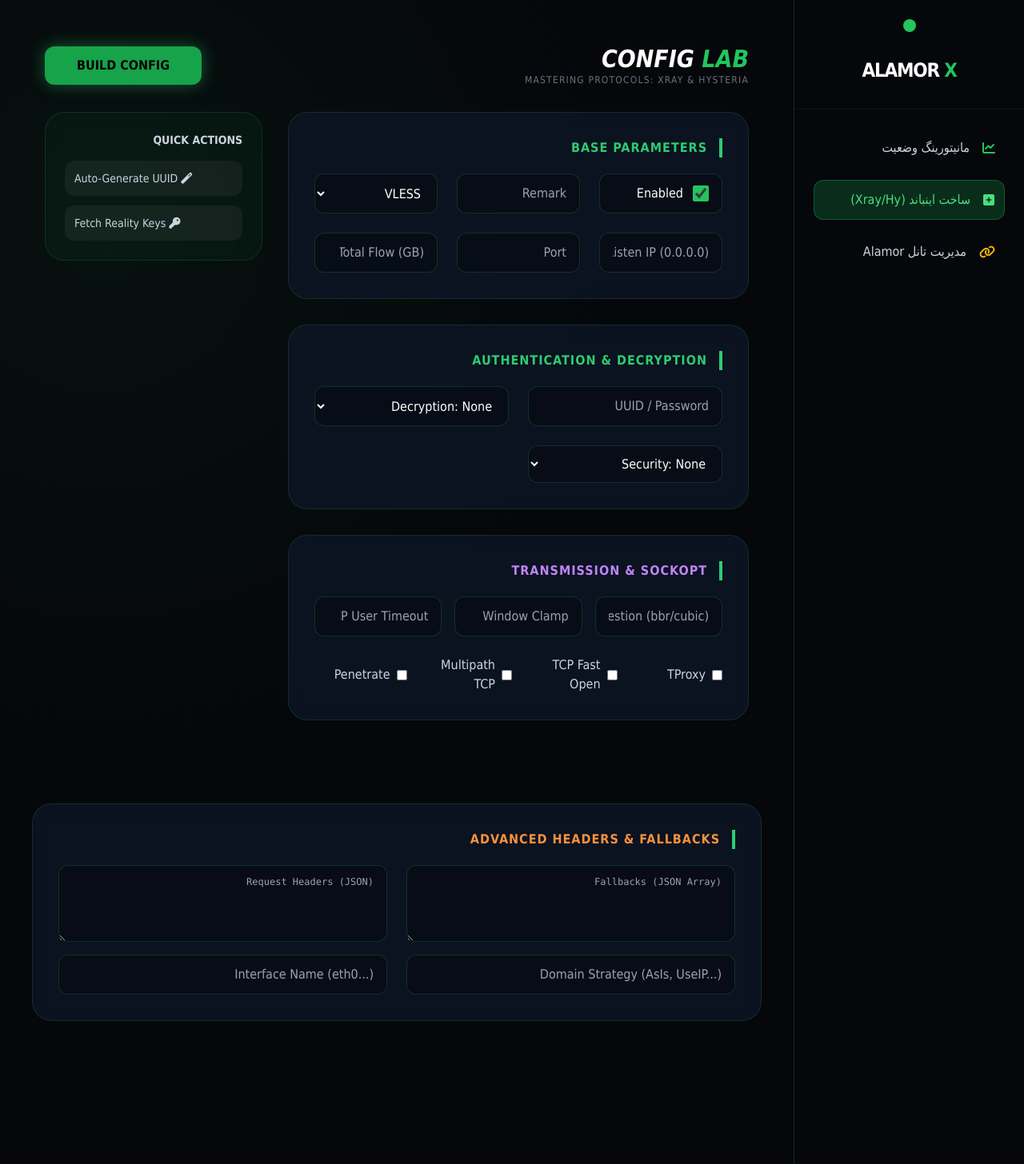
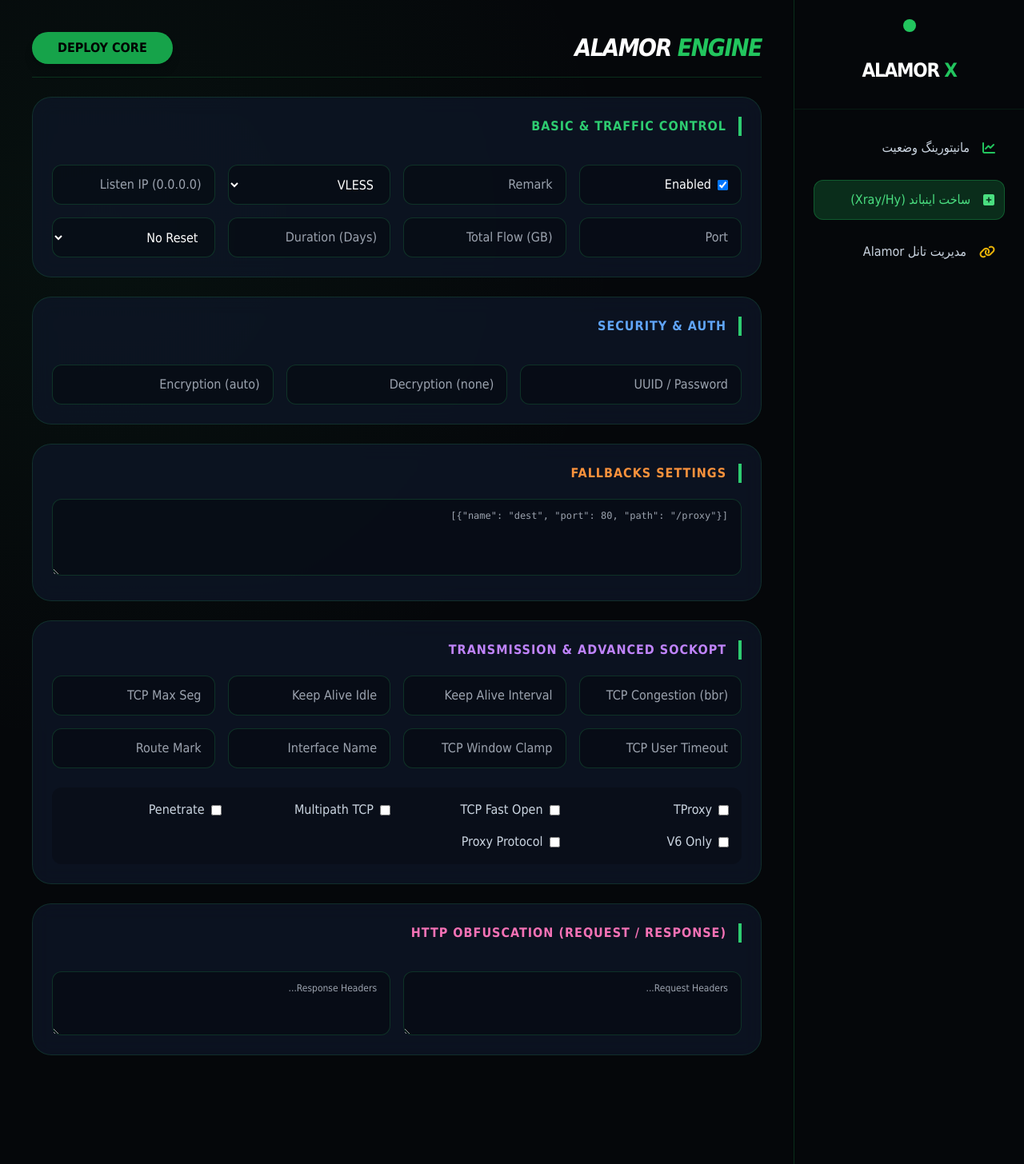
Before and after one commit to AlamorNetwork/AlamorPanel, a Flask app: template templates/inbounds.html in a window 1280 px wide. Shown: the whole page at 80% size. Run offline with Flask 3, Linux system fonts and the light colour scheme; the template is opened without the code that fills it, so the values that code supplies are empty; some libraries are stand-ins or nearby versions.

Commit message:
Updating Panel

```diff
--- a/app.py
+++ b/app.py
@@ -20,7 +20,7 @@ def create_app():
 
     @app.route('/')
     def index():
-        return render_template('index.html')
+        return render_template('inbounds.html')
 
     return app
 
--- a/templates/inbounds.html
+++ b/templates/inbounds.html
@@ -1,114 +1,92 @@
 {% extends "base.html" %}
 
 {% block content %}
-<div class="max-w-7xl mx-auto p-4 pb-20">
-    <div class="flex justify-between items-center mb-8">
-        <div>
-            <h1 class="text-3xl font-black text-white italic">CONFIG <span class="text-green-500">LAB</span></h1>
-            <p class="text-xs text-gray-500 uppercase tracking-widest">Mastering Protocols: Xray & Hysteria</p>
-        </div>
-        <button onclick="saveInbound()" class="bg-green-600 hover:bg-green-500 text-black font-bold px-10 py-3 rounded-xl shadow-[0_0_20px_rgba(46,204,113,0.4)] transition-all">
-            BUILD CONFIG
-        </button>
+<div class="max-w-7xl mx-auto space-y-6 pb-24">
+    <div class="flex justify-between items-center border-b border-green-500/20 pb-4">
+        <h1 class="text-3xl font-black text-white italic tracking-tighter">ALAMOR <span class="text-green-500">ENGINE</span></h1>
+        <button onclick="collectAllData()" class="bg-green-600 hover:bg-green-400 text-black font-bold px-8 py-2 rounded-full shadow-lg transition-all">DEPLOY CORE</button>
     </div>
 
-    <div class="grid grid-cols-12 gap-8">
-        <div class="col-span-12 lg:col-span-8 space-y-8">
-
-            <div class="glass-card p-8">
-                <h2 class="section-title">Base Parameters</h2>
-                <div class="grid grid-cols-1 md:grid-cols-3 gap-6">
-                    <div class="flex items-center gap-3 cyber-input">
-                        <input type="checkbox" id="enabled" checked class="w-5 h-5 accent-green-500">
-                        <label for="enabled">Enabled</label>
-                    </div>
+    <div class="glass-card p-6 grid grid-cols-1 md:grid-cols-4 gap-4">
+        <div class="col-span-4 section-title">Basic & Traffic Control</div>
+        <div class="flex items-center gap-2 cyber-input"><input type="checkbox" id="enabled" checked> <span>Enabled</span></div>
         <input type="text" id="remark" placeholder="Remark" class="cyber-input">
         <select id="protocol" class="cyber-input">
             <option value="vless">VLESS</option>
             <option value="vmess">VMess</option>
             <option value="trojan">Trojan</option>
+            <option value="shadowsocks">Shadowsocks</option>
             <option value="hysteria2">Hysteria 2</option>
         </select>
         <input type="text" id="listen" placeholder="Listen IP (0.0.0.0)" class="cyber-input">
         <input type="number" id="port" placeholder="Port" class="cyber-input">
         <input type="number" id="total_flow" placeholder="Total Flow (GB)" class="cyber-input">
+        <input type="number" id="duration" placeholder="Duration (Days)" class="cyber-input">
+        <select id="traffic_reset" class="cyber-input"><option>No Reset</option><option>Monthly</option></select>
+    </div>
+
+    <div class="glass-card p-6 grid grid-cols-1 md:grid-cols-3 gap-4">
+        <div class="col-span-3 section-title text-blue-400">Security & Auth</div>
+        <input type="text" id="uuid" placeholder="UUID / Password" class="cyber-input">
+        <input type="text" id="decryption" placeholder="Decryption (none)" class="cyber-input">
+        <input type="text" id="encryption" placeholder="Encryption (auto)" class="cyber-input">
+    </div>
+
+    <div class="glass-card p-6">
+        <div class="section-title text-orange-400">Fallbacks Settings</div>
+        <textarea id="fallbacks" class="cyber-input h-24 font-mono text-xs w-full" placeholder='[{"name": "dest", "port": 80, "path": "/proxy"}]'></textarea>
+    </div>
+
+    <div class="glass-card p-6">
+        <div class="section-title text-purple-400">Transmission & Advanced Sockopt</div>
+        <div class="grid grid-cols-2 md:grid-cols-4 gap-4 mb-6">
+            <input type="text" id="tcp_congestion" placeholder="TCP Congestion (bbr)" class="cyber-input">
+            <input type="number" id="tcp_keep_alive_interval" placeholder="Keep Alive Interval" class="cyber-input">
+            <input type="number" id="tcp_keep_alive_idle" placeholder="Keep Alive Idle" class="cyber-input">
+            <input type="number" id="tcp_max_seg" placeholder="TCP Max Seg" class="cyber-input">
+            <input type="number" id="tcp_user_timeout" placeholder="TCP User Timeout" class="cyber-input">
+            <input type="number" id="tcp_window_clamp" placeholder="TCP Window Clamp" class="cyber-input">
+            <input type="text" id="interface_name" placeholder="Interface Name" class="cyber-input">
+            <input type="number" id="route_mark" placeholder="Route Mark" class="cyber-input">
+        </div>
+
+        <div class="grid grid-cols-2 md:grid-cols-4 gap-4 bg-black/20 p-4 rounded-xl">
+            <label class="flex items-center gap-2"><input type="checkbox" id="tproxy"> TProxy</label>
+            <label class="flex items-center gap-2"><input type="checkbox" id="tcp_fast_open"> TCP Fast Open</label>
+            <label class="flex items-center gap-2"><input type="checkbox" id="multipath_tcp"> Multipath TCP</label>
+            <label class="flex items-center gap-2"><input type="checkbox" id="penetrate"> Penetrate</label>
+            <label class="flex items-center gap-2"><input type="checkbox" id="v6_only"> V6 Only</label>
+            <label class="flex items-center gap-2"><input type="checkbox" id="proxy_protocol"> Proxy Protocol</label>
         </div>
     </div>
 
-            <div class="glass-card p-8">
-                <h2 class="section-title">Authentication & Decryption</h2>
-                <div class="grid grid-cols-1 md:grid-cols-2 gap-6">
-                    <input type="text" id="uuid" placeholder="UUID / Password" class="cyber-input">
-                    <select id="decryption" class="cyber-input">
-                        <option value="none">Decryption: None</option>
-                        <option value="aes-128-gcm">AES-128-GCM</option>
-                        <option value="chacha20-poly1305">Chacha20-Poly1305</option>
-                    </select>
-                    <select id="security" onchange="toggleSecurityFields()" class="cyber-input">
-                        <option value="none">Security: None</option>
-                        <option value="tls">TLS</option>
-                        <option value="reality">REALITY</option>
-                    </select>
+    <div class="glass-card p-6 grid grid-cols-1 md:grid-cols-2 gap-4">
+        <div class="col-span-2 section-title text-pink-400">HTTP Obfuscation (Request / Response)</div>
+        <textarea id="req_header" class="cyber-input h-20 text-xs" placeholder="Request Headers..."></textarea>
+        <textarea id="res_header" class="cyber-input h-20 text-xs" placeholder="Response Headers..."></textarea>
     </div>
 </div>
 
-            <div id="reality-sect" class="glass-card p-8 hidden border-green-500/50">
-                <h2 class="section-title text-green-400">Reality (Vision/SpiderX)</h2>
-                <div class="grid grid-cols-1 md:grid-cols-2 gap-4">
-                    <input type="text" placeholder="Target (e.g. microsoft.com:443)" class="cyber-input">
-                    <input type="text" placeholder="SNI (Comma separated)" class="cyber-input">
-                    <input type="text" placeholder="Private Key" class="cyber-input">
-                    <input type="text" placeholder="Short IDs" class="cyber-input">
-                    <input type="text" placeholder="SpiderX Path" class="cyber-input">
-                    <div class="grid grid-cols-2 gap-2">
-                        <input type="number" placeholder="Min Client Ver" class="cyber-input">
-                        <input type="number" placeholder="Max Client Ver" class="cyber-input">
-                    </div>
-                </div>
-            </div>
-
-            <div class="glass-card p-8">
-                <h2 class="section-title text-purple-400">Transmission & Sockopt</h2>
-                <div class="grid grid-cols-1 md:grid-cols-3 gap-4 mb-6">
-                    <input type="text" placeholder="TCP Congestion (bbr/cubic)" class="cyber-input">
-                    <input type="number" placeholder="TCP Window Clamp" class="cyber-input">
-                    <input type="number" placeholder="TCP User Timeout" class="cyber-input">
-                </div>
-                <div class="grid grid-cols-2 md:grid-cols-4 gap-4">
-                    <label class="flex items-center gap-2"><input type="checkbox" class="accent-purple-500"> TProxy</label>
-                    <label class="flex items-center gap-2"><input type="checkbox" class="accent-purple-500"> TCP Fast Open</label>
-                    <label class="flex items-center gap-2"><input type="checkbox" class="accent-purple-500"> Multipath TCP</label>
-                    <label class="flex items-center gap-2"><input type="checkbox" class="accent-purple-500"> Penetrate</label>
-                </div>
-            </div>
-        </div>
-
-        <div class="col-span-12 lg:col-span-4 space-y-6">
-            <div class="glass-card p-6 bg-green-500/5">
-                <h3 class="font-bold mb-4 text-sm uppercase">Quick Actions</h3>
-                <button class="w-full mb-3 bg-white/5 p-3 rounded-xl hover:bg-green-500/20 transition text-left text-sm">
-                    <i class="fas fa-magic mr-2"></i> Auto-Generate UUID
-                </button>
-                <button class="w-full bg-white/5 p-3 rounded-xl hover:bg-blue-500/20 transition text-left text-sm">
-                    <i class="fas fa-key mr-2"></i> Fetch Reality Keys
-                </button>
-            </div>
-        </div>
-    </div>
-</div>
-<div class="glass-card p-8 mt-6">
-    <h2 class="section-title text-orange-400">Advanced Headers & Fallbacks</h2>
-    <div class="space-y-4">
-        <div class="grid grid-cols-1 md:grid-cols-2 gap-6">
-            <textarea id="fallbacks" placeholder="Fallbacks (JSON Array)" class="cyber-input h-24 text-xs font-mono"></textarea>
-            <textarea id="request_header" placeholder="Request Headers (JSON)" class="cyber-input h-24 text-xs font-mono"></textarea>
-        </div>
-        <div class="grid grid-cols-1 md:grid-cols-2 gap-6">
-            <input type="text" id="domain_strategy" placeholder="Domain Strategy (AsIs, UseIP...)" class="cyber-input">
-            <input type="text" id="interface_name" placeholder="Interface Name (eth0...)" class="cyber-input">
-        </div>
-    </div>
-</div>
-
-<script src="{{ url_for('static', filename='js/main.js') }}"></script>
+<script>
+function collectAllData() {
+    const data = {
+        base: {
+            enabled: document.getElementById('enabled').checked,
+            remark: document.getElementById('remark').value,
+            protocol: document.getElementById('protocol').value,
+            port: document.getElementById('port').value,
+            listen: document.getElementById('listen').value,
+            total: document.getElementById('total_flow').value
+        },
+        sockopt: {
+            congestion: document.getElementById('tcp_congestion').value,
+            tproxy: document.getElementById('tproxy').checked,
+            fast_open: document.getElementById('tcp_fast_open').checked
+            // بقیه فیلدها هم به همین صورت اضافه میشن
+        }
+    };
+    console.log("ALAMOR PAYLOAD:", data);
+    alert("Data Captured! Check Console.");
+}
+</script>
 {% endblock %}
```
Lines whose indentation alone changed are shown as unchanged.
